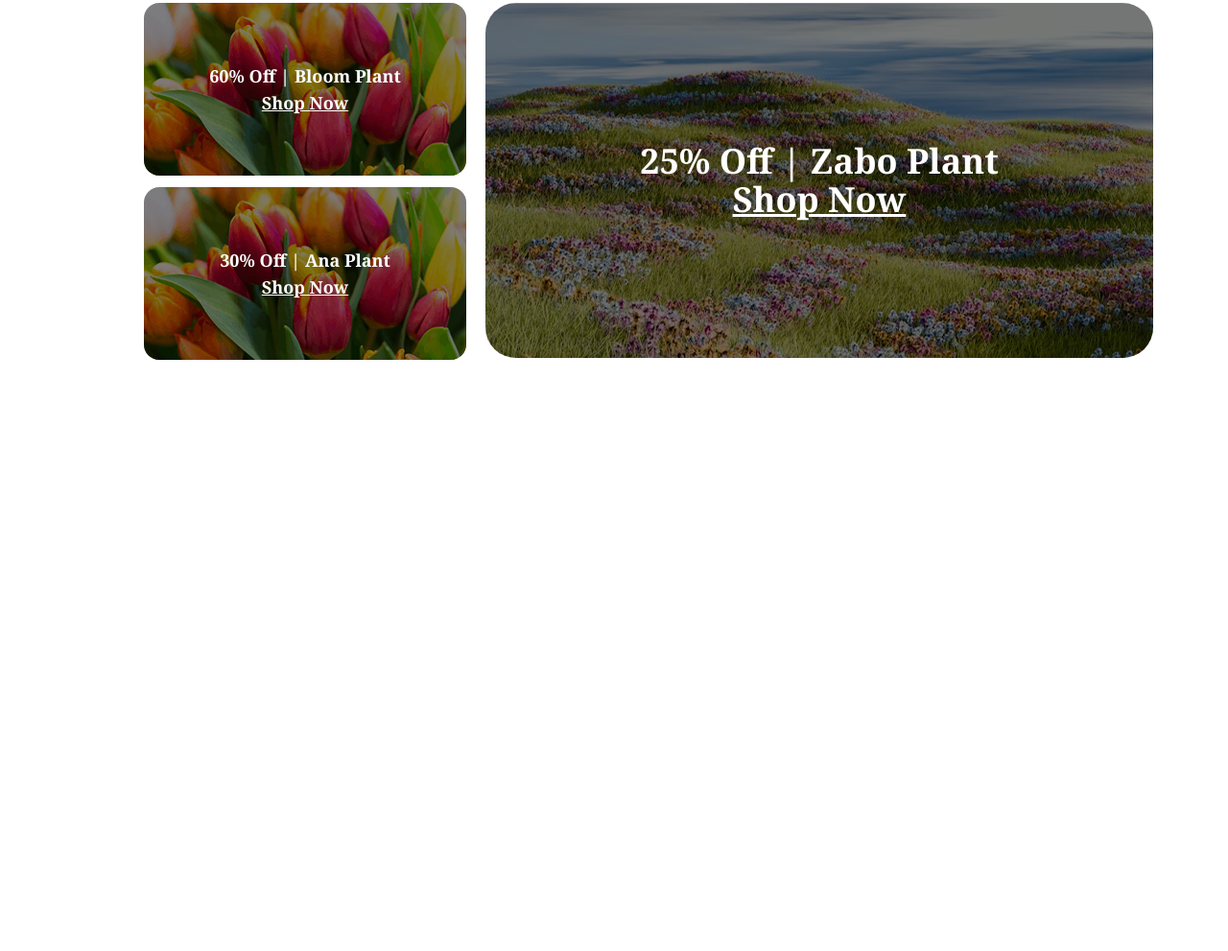
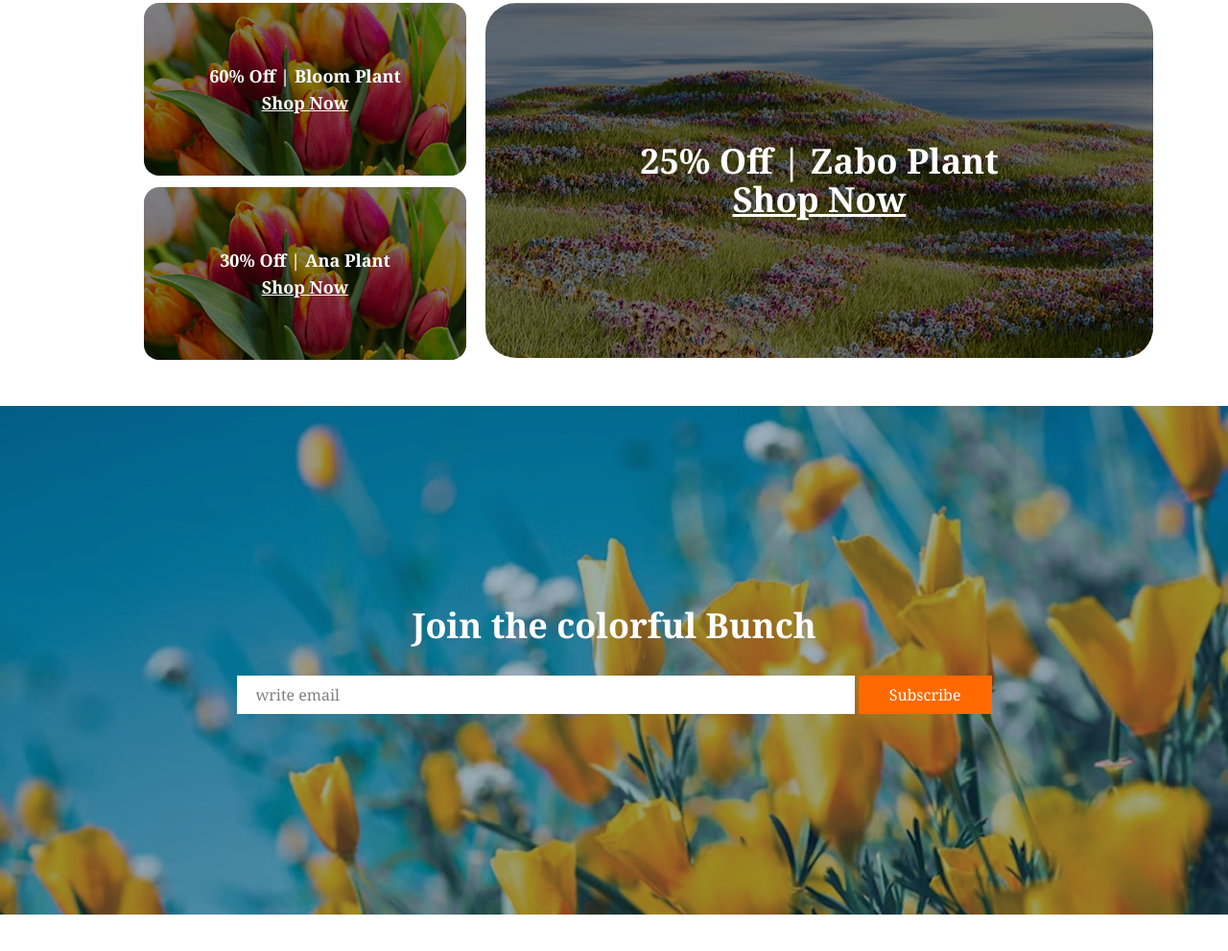
Before and after one commit to shahriarshafi42/B12A02-Responsive-Flowers, a plain HTML site: page index.html in a window 1280 px wide. Shown: the part 1998-2989 px from the top of the page at 96% size. Before the commit the page ends 2421 px from the top, so only its background shows below. Drawn offline with nearby package versions, Linux system fonts and the light colour scheme.

Commit message:
main section completted

```diff
--- a/index.html
+++ b/index.html
@@ -190,6 +190,14 @@
                 </div>
             </div>
         </div>
+            <!--  Join Section -->
+     <div class="join max-w-full mb-10 h-[530px] flex justify-center items-center " style="background-image: url(./assets/news-letter-bg.png);">
+       <div>
+         <h1 class="font-bold text-4xl mb-4 text-white text-center">Join the colorful Bunch</h1>
+        <input class="w-[220px] bg-white md:w-[644px] px-5 py-2 mt-4" type="text" placeholder="write email">
+        <button class="bg-orange-500 text-white px-8 py-2 ">Subscribe</button>
+       </div>
+     </div>
     </main>
     <footer>
 
```
